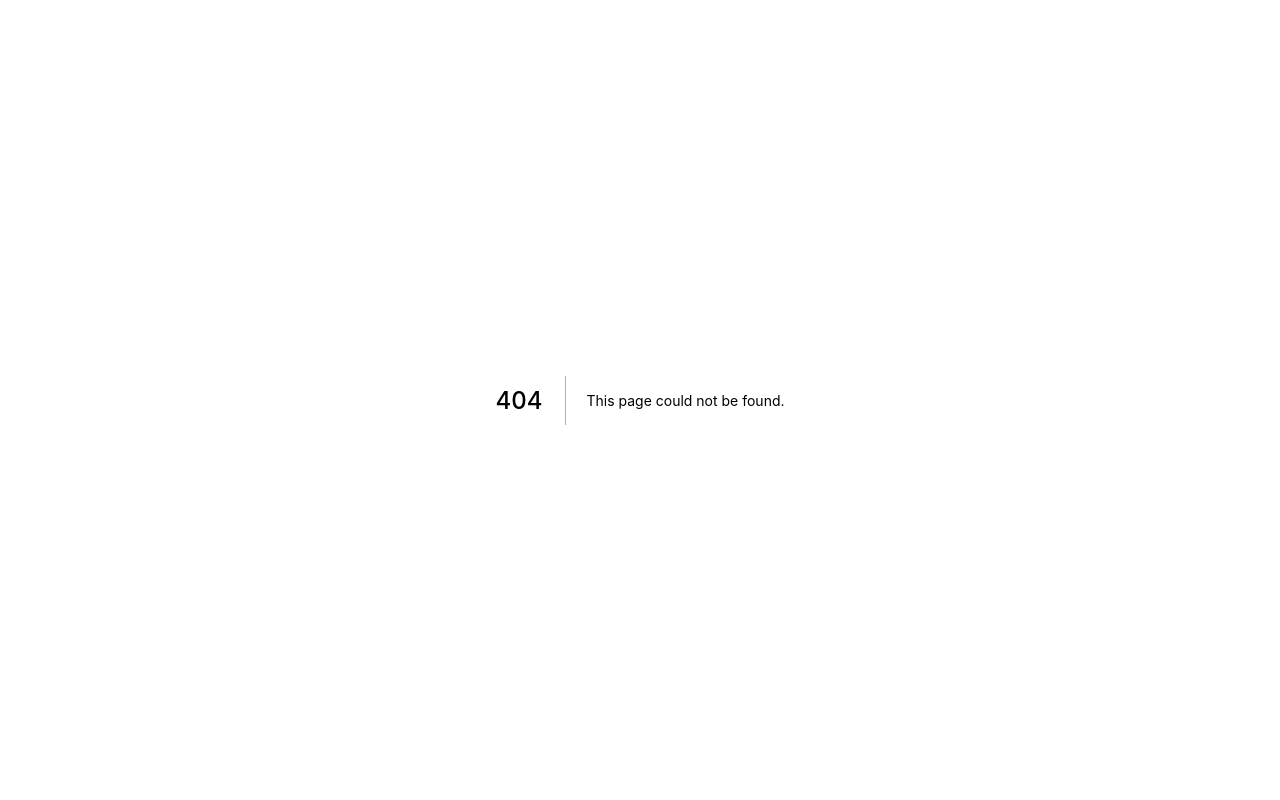
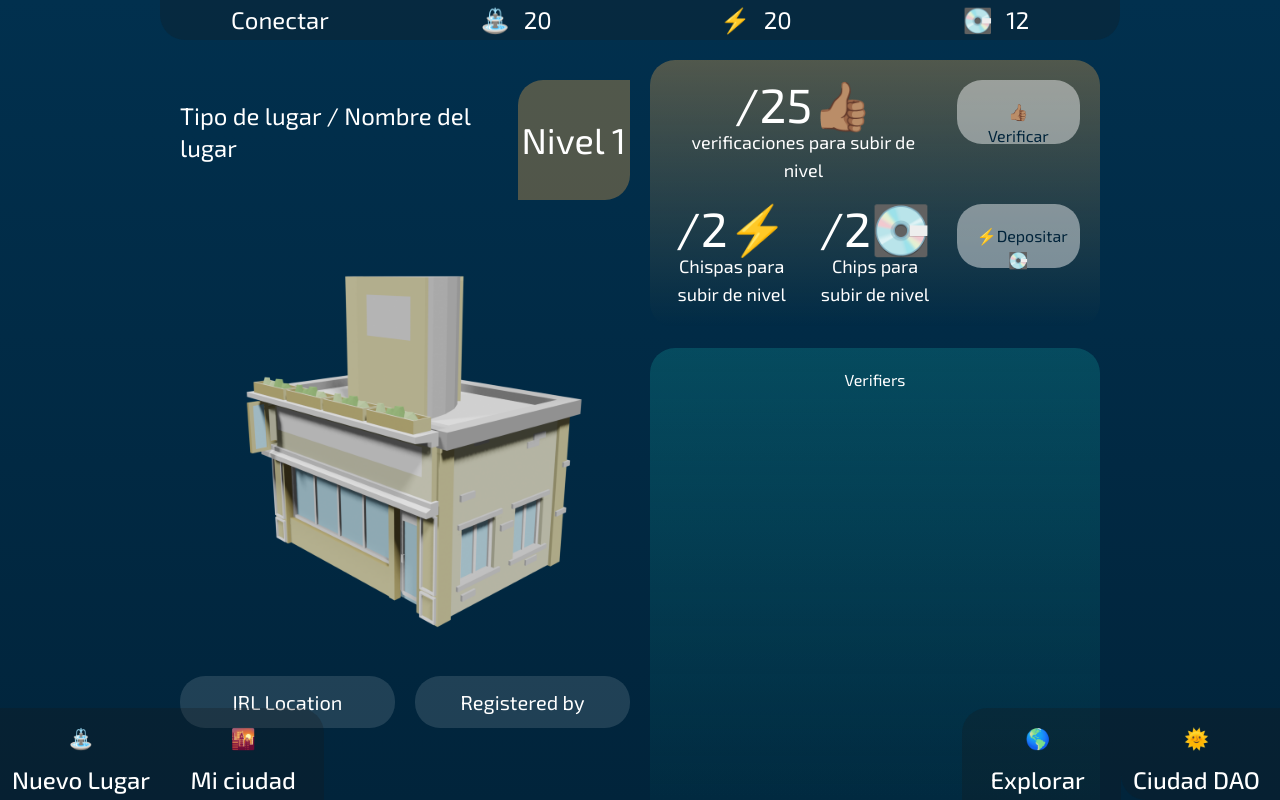
Before and after one commit to zenbitETH/Punk-Cities-V.02, a Next.js app: page /PlaceDetail in a window 1280 px wide. Before the commit this address had no page. Built offline with nearby package versions, Linux system fonts and the light colour scheme.

Commit message:
Place detail page

```diff
--- /dev/null
+++ b/pages/PlaceDetail.js
@@ -0,0 +1,87 @@
+import Layout from "../components/Layout";
+import {useState} from "react";
+import VerifyModal from "../components/VerifyModal";
+import UpdateModal from "../components/VerifyModal";
+import Image from "next/image"
+import tridi from "../assets/3dAssets/11-Library.png"
+
+export default function PlaceDetail() {
+  const [isDialogOpen, setIsDialogOpen] = useState(false);
+  const closeDialogModal = () => setIsDialogOpen(false);
+  const openDialogModal = () => setIsDialogOpen(true);
+
+  return (
+    <Layout class="text-center content-center">
+        <div class="PlaceDetail gap-5">
+            <div class="xl:col-span-5 col-span-10 row-span-6">
+              <div class="grid grid-cols-4">
+                <div class="col-span-3 text-2xl text-left py-10 rounded-lg ">{/*`${ipfsResponse?.name*/} Tipo de lugar / Nombre del lugar {/*ipfsResponse?.attributes[0].value}`*/}</div>
+                <div class="xl:text-4xl text-2xl bg-glass-500 rounded-br-lg rounded-tl-lg py-10 my-5">Nivel 1 {/*placeLevel ?? "NA"*/}</div>
+              </div>
+              {/*<img src={`${ipfsResponse?.image3D}`} class="PLDetail" />*/}
+              <div><Image src={tridi} height={650} width={650} alt="Punk Cities" /></div>
+              <div class="grid grid-cols-2 text-xl gap-5">
+                {/*<a class="GMaps" href={`${ipfsResponse?.address}`}> */}
+                <a class="bg-glass-200 col-span-2 xl:col-span-1 rounded-lg py-3" href={""}>
+                  IRL Location{" "}
+                </a>
+                <div class="bg-glass-200 col-span-2 xl:col-span-1 rounded-lg py-3">Registered by</div> {/*displayAddress ?? "NA"*/}
+              </div>
+            </div>
+
+            <div class="xl:col-span-5 col-span-10 row-span-2 grid xl:grid-cols-3 grid-cols-4
+            bg-gradient-to-t from-glass-900 to-glass-500 p-5 rounded-lg xl:gap-5 gap-10">
+              <div class="xl:col-span-2 col-span-4 text-5xl">
+                {" "}
+                {/*solarpunkVerificationsPerPlaceId*/}/25👍🏽<div class="text-lg">verificaciones para subir de nivel</div>
+              </div>
+              {/*
+                <div class="col-span-2">
+                {" "}
+                {cyberpunkVerificationsPerPlaceId}/25 Cyberpunk <div class="AssetRg">to upgrade</div>
+              </div>
+              */}
+              {/*<a class="VerBt" href={`../VerifyPlace/${placeId}`}> */}
+
+                <button class="DetailBT xl:col-span-1 col-span-4" onClick={openDialogModal}>👍🏽 Verificar</button>
+                <VerifyModal
+                  isOpen={isDialogOpen}
+                  handleClose={closeDialogModal}
+                  title="Take fotos to verify this place "
+                >
+                </VerifyModal>
+
+              <div class="xl:col-span-1 col-span-2 text-5xl">
+                {/*energy ?? "0"*/}/2⚡<div class="text-lg">Chispas para subir de nivel</div>
+              </div>
+              <div class="xl:col-span-1 col-span-2 text-5xl">
+                {/*chip ?? "0"*/}/2💽<div class="text-lg">Chips para subir de nivel</div>
+              </div>
+              {/*<a class="VerBt" href={`../UpgradePlace/${placeId}`}> */}
+
+              <button class="DetailBT xl:col-span-1 col-span-4" onClick={openDialogModal}>⚡Depositar 💽</button>
+                <UpdateModal
+                  isOpen={isDialogOpen}
+                  handleClose={closeDialogModal}
+                  title="Deposit energy or chips to upgrade this place "
+                >
+                </UpdateModal>
+
+            </div>
+
+            <div class="xl:col-span-5 xl:row-span-4 col-span-10 text-center bg-gradient-to-t from-glass-900 to-glass-600 p-5 rounded-lg">
+              <div class="VeriTl">Verifiers</div>
+                {/*verifiers.map((verifier, i) => (
+                  <React.Fragment>
+                    <div>{formatAddress(verifier)}</div>
+                    <div>{questTypePerVerifiers[i] ?? ""}</div>
+                    <div></div>
+                    <div></div>
+                    <div>0⚡</div>
+                  </React.Fragment>
+                ))*/}
+            </div>
+        </div>
+    </Layout>
+  )
+}
--- a/styles/globals.css
+++ b/styles/globals.css
@@ -189,6 +189,15 @@ input {
   hover:bg-cyber-100 hover:text-white hover:cursor-pointer
 }
 
+.DetailBT {
+  @apply
+  bg-glass-300
+  max-h-16 p-5
+  rounded-lg
+  text-night-100
+  hover:bg-cyber-100 hover:text-white hover:cursor-pointer
+}
+
 .NewPlace {
   @apply
   bg-cyber-100
@@ -219,6 +228,12 @@ input {
   xl:min-h-[600px] qhd:min-h-[1200px] p-5 rounded-lg
   text-center text-2xl font-exo content-center
   grid grid-cols-2 md:grid-cols-4 fhd:grid-cols-7 qhd:grid-cols-10 qhd:grid-rows-6 gap-2 xl:grid-rows-4 xl:gap-3
+ }
+
+ .PlaceDetail {
+  @apply
+  grid grid-cols-10 grid-rows-6
+  xl:mx-40 rounded-lg p-5 font-exo text-center text-white
  }
 
 .Quest {
```
Also changed, not shown: pages/place-detail.js (deleted).
